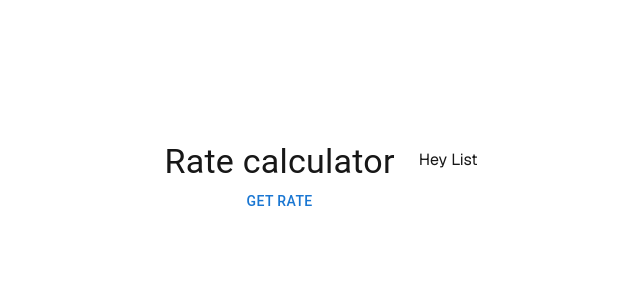
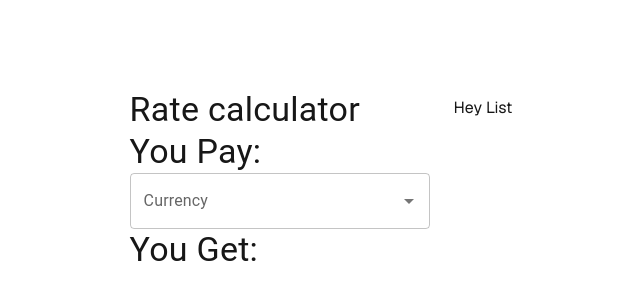
Before and after one commit to hocktoh89/rate-calculator, a Next.js app: page / in a window 1280 px wide. Shown: the part 220-520 px from the top of the page, without its empty margins (319-959 px from the left). Built offline with nearby package versions, Linux system fonts and the light colour scheme; no server answers.

Commit message:
chore: added rates options into autocomplete component

```diff
--- a/src/app/page.tsx
+++ b/src/app/page.tsx
@@ -3,21 +3,39 @@
 import { fetchRates } from "@/api/rates";
 import Calculator from "@/components/Calculator";
 import { List, Stack } from "@mui/material";
-import { useEffect } from "react";
+import { useEffect, useState } from "react";
 import styles from "./page.module.css";
 
 export default function Home() {
+  const [allRates, setAllRates] = useState([]);
+
   const getRates = async () => {
     try {
-      const rates = await fetchRates();
-      console.log("  rate  ", rates);
-      return Response.json(rates);
+      const results = await fetchRates();
+      // const result = Response.json(rates);
+      const { success, quotes, source } = results || {};
+      if (success) {
+        // eslint-disable-next-line @typescript-eslint/no-explicit-any
+        const quotesArr: any = [];
+
+        for (const [key, value] of Object.entries(quotes)) {
+          const cleanCurrency = key.replace(source, "");
+          quotesArr.push({
+            label: cleanCurrency,
+            currency: cleanCurrency,
+            rate: value,
+          });
+        }
+
+        setAllRates(quotesArr);
+      }
     } catch (err) {
       console.error("Main: ", err);
     }
   };
 
   useEffect(() => {
+    console.log("   main rendered");
     getRates();
   }, []);
 
@@ -25,7 +43,7 @@ export default function Home() {
     <div className={styles.page}>
       <main className={styles.main}>
         <Stack direction={{ md: "row", sx: "column" }} gap={3}>
-          <Calculator getRates={getRates} />
+          <Calculator allRates={allRates} />
           <List> Hey List</List>
         </Stack>
       </main>
--- a/src/components/Calculator.tsx
+++ b/src/components/Calculator.tsx
@@ -1,12 +1,49 @@
-import { Stack } from "@mui/material";
-import Button from "@mui/material/Button";
+/* eslint-disable @typescript-eslint/no-explicit-any */
+import { Autocomplete, Stack, TextField } from "@mui/material";
+// import Button from "@mui/material/Button";
 import { Typography } from "@mui/material";
 
-const Calculator = ({ getRates }) => {
+const Calculator = ({ allRates }) => {
+  const onItemChange = (value) => {
+    console.log("   onItemChangex  ", value);
+  };
+
   return (
     <Stack direction={"column"}>
       <Typography variant="h4">Rate calculator</Typography>
-      <Button onClick={getRates}>Get Rate</Button>
+
+      <Stack direction="column">
+        <Typography variant="h4">You Pay:</Typography>
+        <Autocomplete
+          disablePortal
+          // getOptionLabel={(option: any) => {
+          //   return option.label ? option.label.toString() : "";
+          // }}
+          options={allRates}
+          sx={{ width: 300 }}
+          // renderOption={(optionProp: any, option: any, optionState: any) => {
+          //   return (
+          //     <li {...optionProp}>
+          //       <Typography variant="subtitle1">{option.label}</Typography>
+          //     </li>
+          //   );
+          // }}
+          // value={inputValue}
+          onChange={(item, value) => {
+            onItemChange(value);
+          }}
+          isOptionEqualToValue={(option: any, curValue: any) =>
+            option?.value === curValue?.value
+          }
+          renderInput={(params) => {
+            return <TextField {...params} label="Currency" />;
+          }}
+        />
+      </Stack>
+
+      <Typography variant="h4">You Get:</Typography>
+
+      {/* <Button onClick={getRates}>Get Rate</Button> */}
     </Stack>
   );
 };
```
